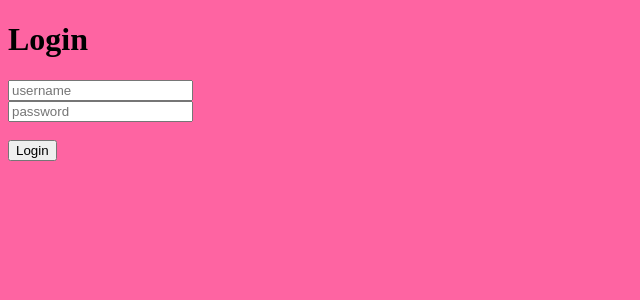
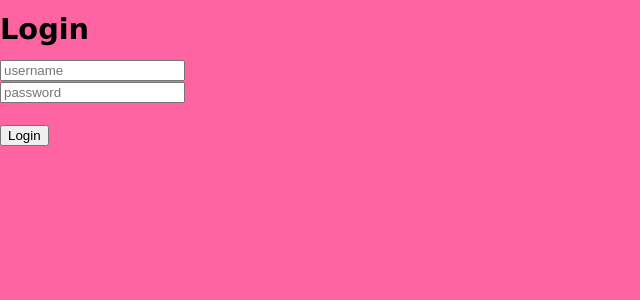
Before and after one commit to haithanh99/MyPHPProduct, a PHP site: page /index1.php in a window 1280 px wide. Shown: the top 300 px of the page, without its empty margins (0-640 px from the left). Run offline with PHP 8.4, Linux system fonts and the light colour scheme.

Commit message:
Update style.css

```diff
--- a/style.css
+++ b/style.css
@@ -1,5 +1,11 @@
 body {
     background-color: #FE64A2;
+
+    margin:0;
+    padding:0;
+    font-family: Verdana;
+    font-size: 0.9em;
+    line-height: 1.5em;
 }
 .content {
     width: 80%;
```
